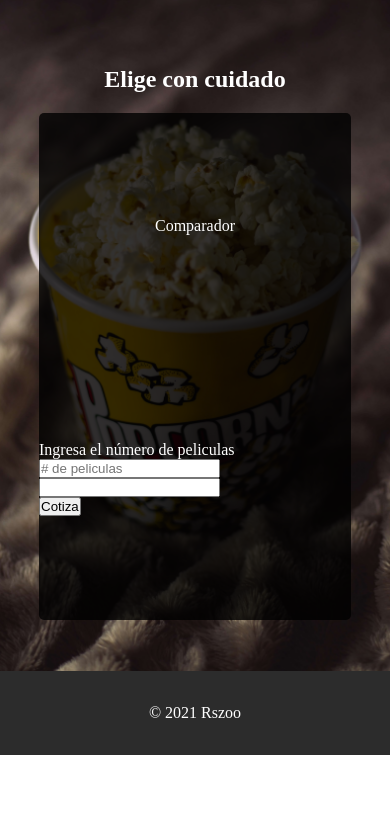
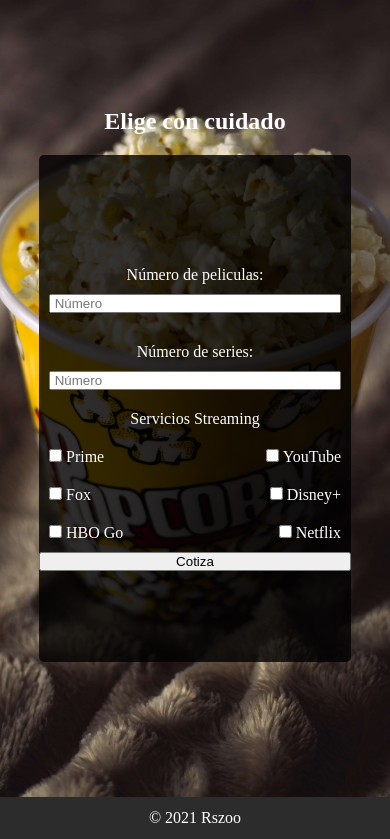
Before and after one commit to Rszooc/desafio.github.io, a plain HTML site: page index.html in a window 390 px wide. Shown: the part 89-928 px from the top of the page. Before the commit the page ends 844 px from the top, so only its background shows below. Drawn offline with Linux system fonts and the light colour scheme.

Commit message:
cambios responsive

```diff
--- a/css/estilos.css
+++ b/css/estilos.css
@@ -13,7 +13,7 @@ body {
 }
 .mhead {
     display: flex;
-    height: 10vh;
+    height: 5vh;
     padding: 1rem 0;
     background-image: url(/img/fondo_cel.png);
     align-items: center;
@@ -21,14 +21,14 @@ body {
 }
 .mhead img {
     padding: 0.5rem;
-    width: 5rem;
-    height: 5rem;
+    width: 3rem;
+    height: 3rem;
 }
 .mhead h1{
     text-align: center;
 }
 .maincontent {
-    height: 80vh;
+    height: 100vh;
     width: 100vw;
     display: flex;
     flex-direction: column;
@@ -52,11 +52,43 @@ body {
     height: 60vh;
     width: 80vw;
 }
+.main_form {
 
+    width: 100%;
+    display: flex;
+    flex-direction: column;
+    justify-content: space-around;
+    /* background-color: aqua; */
+}
+.main_form_contents {
+    display: flex;
+    flex-direction: column;
+    align-items: center;
+    padding: 1rem;
+}
+.main_form_contents label {
+    padding: 1rem;
+}
+.main_form_contents input {
+    width: 100%;
+}
+.main_servicios {
+    display: flex;
+    flex-direction: column;
+}
+.main_servicios p {
+    padding: 1rem;
+    text-align: center;
+}
+.main_servicios_checkbox{
+    display: flex;
+    justify-content: space-between;
+    padding: 1rem;
+}
 .fcontainer {
     display: flex;
     justify-content: center;
     align-items: center;
-    height: 10vh;
+    height: 5vh;
     background-color: rgb(44, 44, 44);
 }
--- a/index.html
+++ b/index.html
@@ -15,21 +15,51 @@
     <main class="maincontent">
         <h2>Elige con cuidado</h2>
         <section class="content_Main">
-            <article>
-                <p>Comparador</p>
-            </article>
-            <form class="mvContent_form">
-                <div class="mvContent_label">
-                    <label for="pelicula">Ingresa el número de peliculas</label>
-                    <input id="pelicula" type="number" placeholder="# de peliculas">
+            <!-- <article class="main_titulo">
+                <p>Toma la mejor decisión</p>
+            </article> -->
+            <form class="main_form">
+                <div class="main_form_contents">
+                    <label for="pelicula">Número de peliculas: </label>
+                    <input id="pelicula" type="number" placeholder=" Número">
                 </div>
-                <div>
-                    <input list="tipoSala">
-                    <datalist id="tipoSala">
-                        <option value="Sala estándar"></option>
-                        <option value="Sala IMAX"></option>
-                        <option value="Sala VIP"></option>
-                    </datalist>
+                <div class="main_form_contents">
+                    <label for="pelicula">Número de series: </label>
+                    <input id="pelicula" type="number" placeholder=" Número">
+                </div>
+                <div class="main_servicios">
+                    <p>Servicios Streaming</p>
+                    <div class="main_servicios_checkbox">
+                        <div>
+                            <input type="checkbox" name="prime" id="prime" value="99">
+                            <label for="prime">Prime</label>
+                        </div>
+                        <div>
+                            <input type="checkbox" name="youtube" id="youtube" value="119">
+                            <label for="youtube">YouTube</label>
+                        </div>
+                    </div>
+                    <div class="main_servicios_checkbox">
+                        <div>
+                            <input type="checkbox" name="Fox" id="Fox" value="139">
+                            <label for="Fox">Fox</label>
+                        </div>
+                        <div>
+                            <input type="checkbox" name="disney" id="disney" value="159">
+                            <label for="disney">Disney+</label>
+                        </div>
+                    </div>
+                    <div class="main_servicios_checkbox">
+                        <div>
+                            <input type="checkbox" name="hbo" id="hbo" value="149">
+                            <label for="hbo">HBO Go</label>
+                        </div>
+                        <div>
+                            <input type="checkbox" name="netflix" id="netflix" value="169">
+                            <label for="netflix">Netflix</label>
+                        </div>
+                    </div>
+
                 </div>
                 <button type="button" onclick="testeoJava()">Cotiza</button>
             </form>
```
